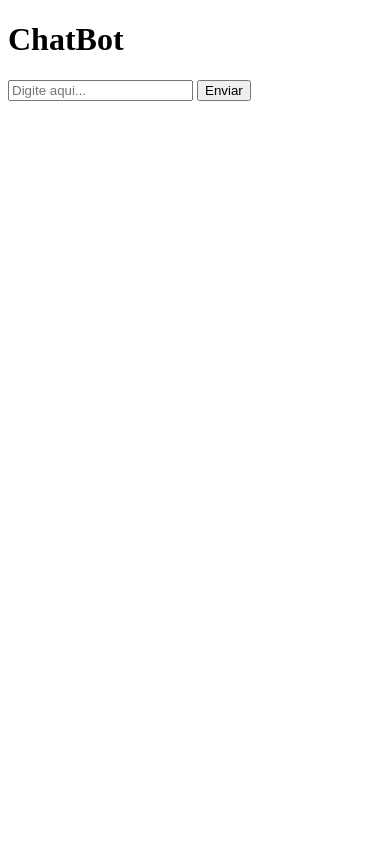
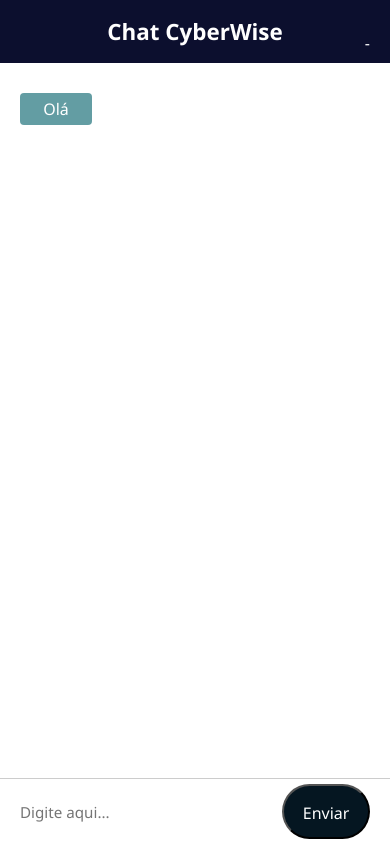
Before and after one commit to Cyber-Wise/cyberwise, a Flask app: page / in a window 390 px wide. Run offline with Flask 3, Linux system fonts and the light colour scheme.

Commit message:
estilizando chat

```diff
--- a/CHATBOT-CYBERWISE/main.py
+++ b/CHATBOT-CYBERWISE/main.py
@@ -4,30 +4,53 @@ from chatterbot.trainers import ListTrainer
 from spacy.cli import download
 import spacy
 
-app = Flask(__name__)
+def check_biblioteca_flask(flask):
+    try:
+        __import__(flask)
+        return True
+    except ImportError:
+        return False
 
-def check_spacy_model_installed(model_name):
+def check_biblioteca_chat(chatterbot):
+    try:
+        __import__(chatterbot)
+        return True
+    except ImportError:
+        return False
+
+def check_biblioteca_spacy(spacy):
+    try:
+        __import__(spacy)
+        return True
+    except ImportError:
+        return False
+
+def check_spacy_model_instalado(model_name):
     try:
         spacy.load(model_name)
         return True
     except OSError:
         return False
 
+if not check_spacy_model_instalado("pt_core_news_sm"):
+    spacy.cli.download("pt_core_news_sm")
 
-if not check_spacy_model_installed("en_core_web_sm"):
-    download("en_core_web_sm")
+class PTB:
+    ISO_639_1 = 'pt_core_news_sm'
 
-class ENGSM:
-    ISO_639_1 = 'en_core_web_sm'
+chatbot = ChatBot("Cyber", tagger_language=PTB)
 
-chatbot = ChatBot("Cyber", tagger_language=ENGSM)
+
+app = Flask(__name__)
+
+
 chatbot.storage.drop()
 
 conversa = [
     "oie",
-    "fala meu parceiro",
+    "Olá , como posso ajuda-lo?",
     "qual o melhor grupo?",
-    "Obvio que o grupo 8",
+    "Grupo 8",
     "qual a melhor empresa",
     "Com certeza a CYBERWISEEEEEEE !!!!!!!!!!!",
 ]
@@ -43,8 +66,8 @@ def home():
 
 @app.route('/get_response', methods=['POST'])
 def get_response():
-    user_input = request.form['user_input']
-    resposta_chatbot = str(chatbot.get_response(user_input))
+    input_usuario = request.form['input_usuario']
+    resposta_chatbot = str(chatbot.get_response(input_usuario))
     return jsonify({'response': resposta_chatbot})
 
 if __name__ == '__main__':
--- /dev/null
+++ b/CHATBOT-CYBERWISE/static/script.js
@@ -0,0 +1,45 @@
+document.addEventListener('DOMContentLoaded', function() {
+    var botaoEnviar = document.getElementById('botao-enviar');
+    var inputUsuario = document.getElementById('input-usuario');
+    var chatContainer = document.getElementById('chat container');
+
+    botaoEnviar.addEventListener('click', function() {
+        var inputValue = inputUsuario.value.trim();
+        if (inputValue !== '') {
+            sendMessage(inputValue);
+            inputUsuario.value = '';
+        }
+    });
+
+
+function sendMessage(inputUsuario) {
+    displayMessage(inputUsuario, 'Você');
+
+    var request = new XMLHttpRequest();
+    request.open('POST', '/get_response', true);
+    request.setRequestHeader('Content-Type', 'application/x-www-form-urlencoded');
+    request.onreadystatechange = function() {
+        if (request.readyState === XMLHttpRequest.DONE && request.status === 200) {
+            var response = JSON.parse(request.responseText);
+            var chatbotResponse = response.response;
+
+            setTimeout(function(){
+                displayMessage(chatbotResponse, 'Cyber');
+            },1000);
+        }
+    };
+    request.send('input_usuario=' + encodeURIComponent(inputUsuario));
+}
+
+
+function displayMessage(message, sender) {
+    var messageContainer = document.createElement('div');
+    messageContainer.classList.add('message-container');
+
+    var messageElement = document.createElement('div');
+    messageElement.innerHTML = '<strong>' + sender + ':</strong> ' + message;
+    messageContainer.appendChild(messageElement);
+
+    chatContainer.appendChild(messageContainer);
+}
+});
--- /dev/null
+++ b/CHATBOT-CYBERWISE/static/styles.css
@@ -0,0 +1,182 @@
+*{
+    margin: 0;
+    padding: 0;
+    box-sizing: border-box;
+    font-family: 'Segoe UI', Tahoma, Geneva, Verdana, sans-serif;
+}
+
+body{
+    background: #051621;
+}
+
+
+.chatbot{
+    position: fixed;
+    right: 40px;
+    bottom: 100px;
+    overflow: hidden;
+    width: 420px;
+    transform: scale(0.5);
+    opacity: 0;
+    pointer-events: none;
+    overflow-y: hidden;
+    background: #fff;
+    border-radius: 15px;
+}
+
+.show-chatbot .chatbot{
+    transform: scale(1);
+    opacity: 1;
+    pointer-events: auto;
+}
+
+.chatbot header{
+    background-color: rgb(12, 15, 46);
+    padding: 16px 0;
+    text-align: center;
+    position: relative;
+}
+
+.chatbot header h3{
+    color: white;
+    font-size: 1.4rem;
+}
+
+.chatbot header span{
+    position: absolute;
+    right: 20px;
+    top: 50%;
+    color: #fff;
+    cursor: pointer;
+    display: none;
+    transform: translateY(-50);
+}
+
+.chatbot .chatbox{
+    height: 510px;
+    overflow-y: auto;
+    padding: 30px 20px 70px;
+}
+
+.chatbox .chat{
+    display: flex;
+}
+
+.chatbox .container span{
+    height: 32px;
+    width: 72px;
+    background: rgb(12, 15, 46);
+    color: #fff;
+    align-self: flex-end;
+    text-align: center;
+    line-height: 32px;
+    border-radius: 4px;
+    margin: 0 10px 7px 0;
+}
+
+.chatbox .outgoing{
+    margin: 20px 0;
+    justify-content: flex-end;
+}
+
+.chatbox .chat p{
+    color: #fff;
+    max-width: 75%;
+    font-size: 0.95rem;
+    padding: 12px 16px;
+    border-radius: 10px 10px 0 10px;
+    background: rgb(12, 15, 46);
+}
+
+.chatbox p{
+    height: 32px;
+    width: 72px;
+    background: rgb(99, 157, 163);
+    color: #fff;
+    align-self: flex-end;
+    text-align: center;
+    line-height: 32px;
+    border-radius: 4px;
+    margin: 0 10px 7px 0;
+}
+
+.chatbox li{
+    list-style-type: none;
+}
+
+
+.chatbox .container p{
+    color: #000;
+    background: #f2f2f2;
+    border-radius: 10px 10px 10px 0;
+}
+
+.chatbot .input_usuario{
+    position: absolute;
+    bottom: 0;
+    width: 100%;
+    display: flex;
+    gap: 5px;
+    background: #fff;
+    padding: 5px 20px;
+    border-top: 1px solid #ccc;
+}
+
+.input_usuario input{
+    height: 55px;
+    width: 100%;
+    border: none;
+    outline: none;
+    font-size: 0.95rem;
+    resize: none;
+    padding: 16px 15px 16px 0;
+}
+
+.input_usuario button{
+    align-items: flex-end;
+    height: 55px;
+    width: 120px;
+    line-height: 55px;
+    background-color: #051621;
+    color: white;
+    border-radius: 30px;
+    font-size: 1rem;
+    cursor: pointer;
+}
+
+/*.input_usuario textarea:valid ~ button{
+    visibility: visible;
+}*/
+
+.message-container {
+    background-color: rgb(9, 9, 39);
+    color: white;
+    padding: 10px;
+    margin-bottom: 10px;
+    border-radius: 10px;
+
+}
+
+.message-container strong {
+    font-weight: bold;
+}
+
+
+
+
+
+@media(max-width: 490px){
+    .chatbot{
+        right: 0;
+        bottom: 0;
+        width: 100%;
+        height: 100%;
+        border-radius: 0;
+    }
+    .chatbot .chatbox{
+        height: 90%;
+    }
+    .chatbot header span{
+        display: block;
+    }
+}
--- a/CHATBOT-CYBERWISE/templates/index.html
+++ b/CHATBOT-CYBERWISE/templates/index.html
@@ -4,42 +4,37 @@
     <meta charset="UTF-8">
     <meta name="viewport" content="width=device-width, initial-scale=1.0">
     <title>ChatBot</title>
+    <script src="{{ url_for('static', filename='script.js') }}"></script>
+    <link rel="stylesheet" href="{{url_for('static', filename='styles.css')}}">
 </head>
-<body>
-    <h1>ChatBot</h1>
-    <div id="chat-container"></div>
-    <input type="text" id="user-input" placeholder="Digite aqui...">
-    <button id="send-button">Enviar</button>
+
+<body class="show-chatbot">
+    <div class="chatbot">
+        <header>
+            <h3>Chat CyberWise</h3>
+            <span class="material-symbols-outlined">-</span>
+
+        </header>
+        <ul class="chatbox">
+            <p> Olá <br> </p>
+            <li id="chat container">
+            </li>
+
+        </ul>
+        <div class="input_usuario">
+            <input type="text" id="input-usuario" placeholder="Digite aqui...">
+            <button id="botao-enviar">Enviar</button>
+        </div>
+    </div>
 
 
-    <script src="https://code.jquery.com/jquery-3.6.0.min.js"></script>
-    <script>
-        $(document).ready(function() {
-            $("#send-button").click(function() {
-                var userInput = $("#user-input").val();
-                $("#user-input").val('');
-                sendMessage(userInput);
-            });
-        });
 
-        function sendMessage(userInput) {
-            displayMessage(userInput, 'Você');
-            $.ajax({
-                type: 'POST',
-                url: '/get_response',
-                data: {user_input: userInput},
-                success: function(response) {
-                    var chatbotResponse = response.response;
-                    displayMessage(chatbotResponse, 'Cyber');
-                }
-            });
-        }
-
-        function displayMessage(message, sender) {
-            var chatContainer = $("#chat-container");
-            var messageElement = $("<div></div>").html('<strong>' + sender + ':</strong> ' + message);
-            chatContainer.append(messageElement);
-        }
-    </script>
+    <script src="/static/script.js"></script>
 </body>
 </html>
+
+
+        <!--<h1>Chat - CyberWise</h1>
+        <div id="chat-container"></div>
+        <input type="text" id="input-usuario" placeholder="Digite aqui...">
+        <button id="botao-enviar">Enviar</button>-->
```
Also changed, not shown: CHATBOT-CYBERWISE/db.sqlite3, 5 other files.
